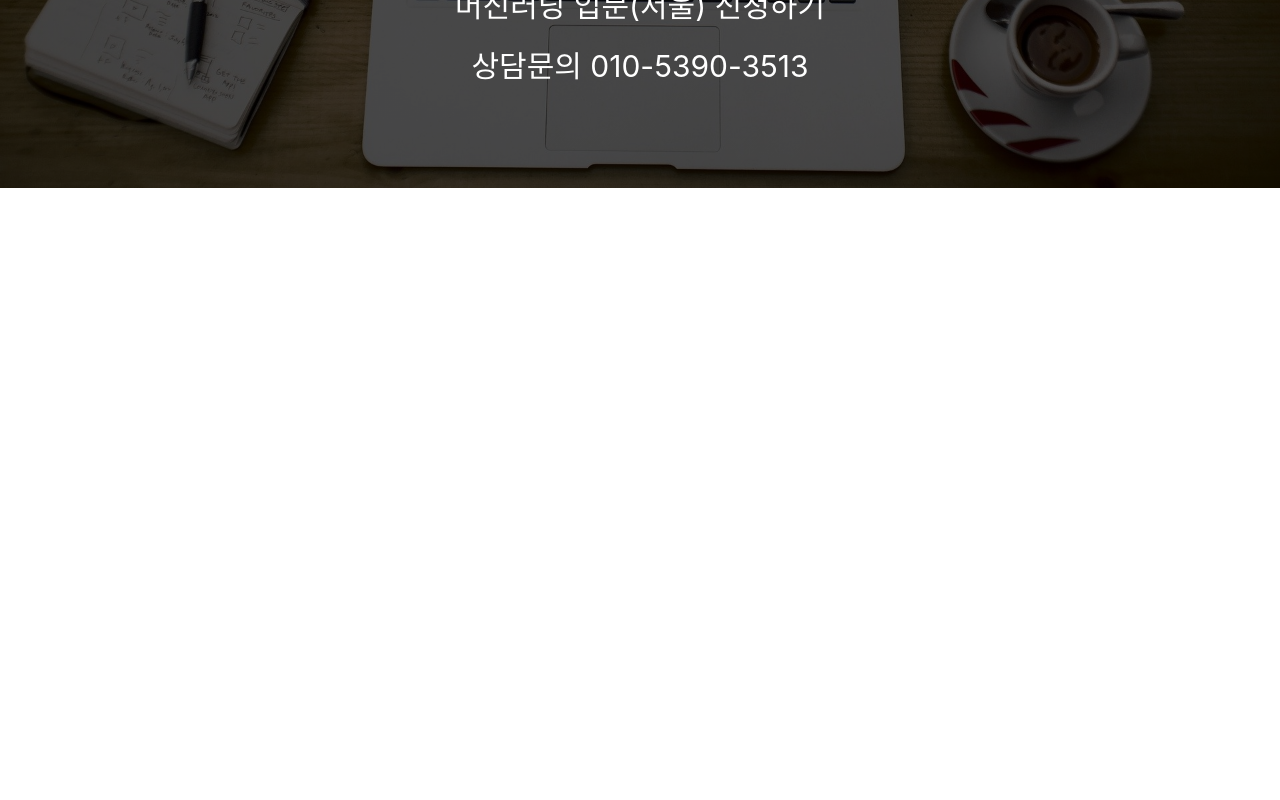
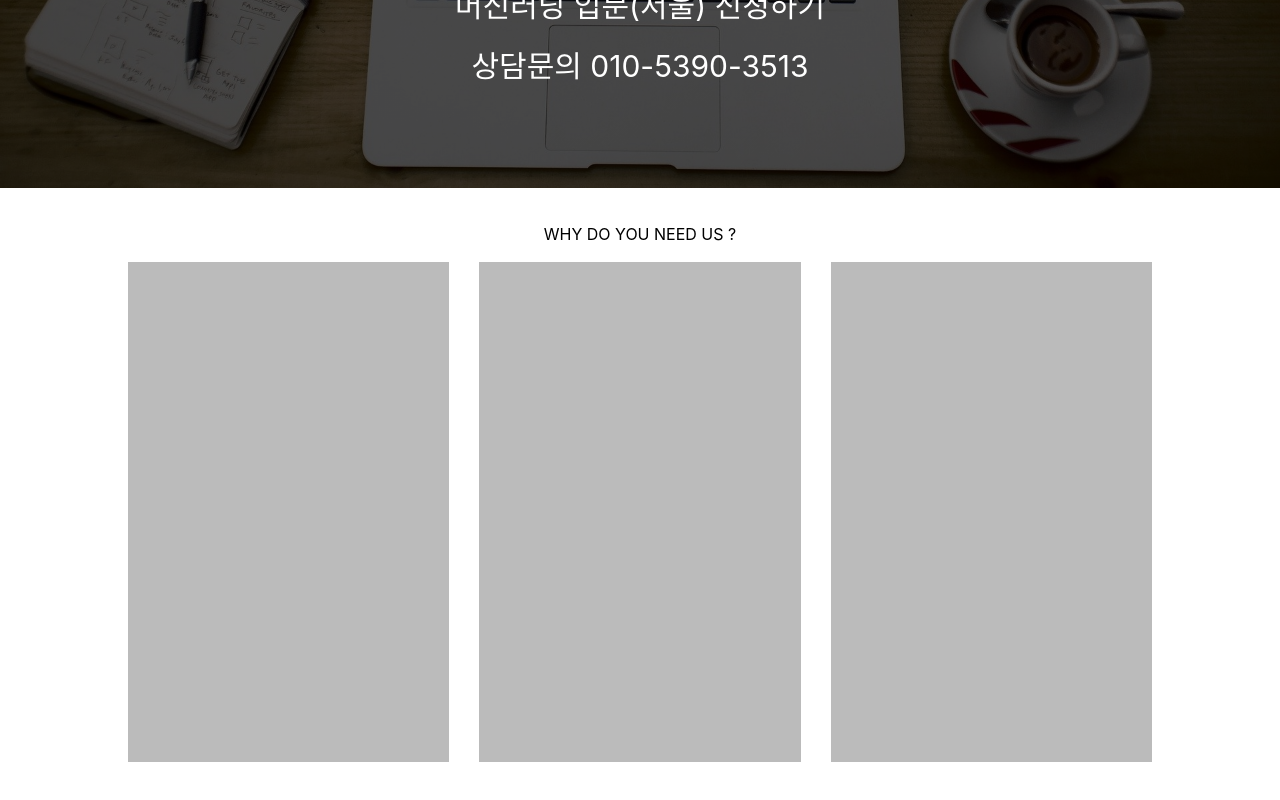
Before and after one commit to ehddnr301/webPage, a React app: page /#/ in a window 1280 px wide. Shown: the part 662-1462 px from the top of the page. Built offline with nearby package versions, Linux system fonts and the light colour scheme.

Commit message:
10th - Add Card for Horizontal flipping

```diff
--- /dev/null
+++ b/src/components/Card/index.tsx
@@ -0,0 +1,54 @@
+// TODO : children props로 내용, 색 설정 하기.
+import * as React from 'react';
+import styled from 'styled-components';
+
+const CardA = styled.div`
+    width: 100%;
+    height: 500px;
+    background-color: transparent;
+    perspective: 1000px;
+    &:hover > div {
+        transform: rotateY(180deg);
+    }
+`;
+const InnerA = styled.div`
+    position: relative;
+    width: 100%;
+    height: 100%;
+    text-align: center;
+    transition: transform 0.8s;
+    transform-style: preserve-3d;
+`;
+
+const FrontA = styled.div`
+    position: absolute;
+    width: 100%;
+    height: 100%;
+    -webkit-backface-visibility: hidden; /* Safari */
+    backface-visibility: hidden;
+    background-color: #bbb;
+    color: black;
+`;
+const BackA = styled.div`
+    position: absolute;
+    width: 100%;
+    height: 100%;
+    -webkit-backface-visibility: hidden; /* Safari */
+    backface-visibility: hidden;
+    background-color: dodgerblue;
+    color: white;
+    transform: rotateY(180deg);
+`;
+
+const Card: React.FC = () => {
+    return (
+        <CardA>
+            <InnerA>
+                <FrontA></FrontA>
+                <BackA></BackA>
+            </InnerA>
+        </CardA>
+    );
+};
+
+export default Card;
--- a/src/components/Home/index.tsx
+++ b/src/components/Home/index.tsx
@@ -1,6 +1,7 @@
 import * as React from 'react';
 import styled from 'styled-components';
 import Banner from '../Banner';
+import Why from '../Why';
 
 const Container = styled.div`
     width: 100%;
@@ -11,6 +12,7 @@ const Home: React.FC = () => {
     return (
         <Container>
             <Banner />
+            <Why />
         </Container>
     );
 };
--- /dev/null
+++ b/src/components/Why/index.tsx
@@ -0,0 +1,88 @@
+import * as React from 'react';
+import { useState } from 'react';
+import styled from 'styled-components';
+import Card from '../Card';
+
+const Container = styled.div`
+    width: 100%;
+    height: 30%;
+    padding: 3% 10%;
+`;
+
+const Title = styled.div`
+    width: 100%;
+    text-transform: uppercase;
+    text-align: center;
+    margin-bottom: 20px;
+`;
+
+const CardWrapper = styled.div`
+    display: flex;
+    & > div:not(:last-child) {
+        margin-right: 30px;
+    }
+`;
+
+const CardA = styled.div`
+    width: 100%;
+    height: 500px;
+    background-color: transparent;
+    perspective: 1000px;
+    &:hover > div {
+        transform: rotateY(180deg);
+    }
+`;
+const InnerA = styled.div`
+    position: relative;
+    width: 100%;
+    height: 100%;
+    text-align: center;
+    transition: transform 0.8s;
+    transform-style: preserve-3d;
+`;
+
+const FrontA = styled.div`
+    position: absolute;
+    width: 100%;
+    height: 100%;
+    -webkit-backface-visibility: hidden; /* Safari */
+    backface-visibility: hidden;
+    background-color: #bbb;
+    color: black;
+`;
+const BackA = styled.div`
+    position: absolute;
+    width: 100%;
+    height: 100%;
+    -webkit-backface-visibility: hidden; /* Safari */
+    backface-visibility: hidden;
+    background-color: dodgerblue;
+    color: white;
+    transform: rotateY(180deg);
+`;
+
+const CardB = styled.div`
+    width: 100%;
+    height: 500px;
+    background-color: orange;
+`;
+const CardC = styled.div`
+    width: 100%;
+    height: 500px;
+    background-color: lightseagreen;
+`;
+
+const Why: React.FC = () => {
+    return (
+        <Container>
+            <Title>why do you need us ?</Title>
+            <CardWrapper>
+                <Card />
+                <Card />
+                <Card />
+            </CardWrapper>
+        </Container>
+    );
+};
+
+export default Why;
```
Also changed, not shown: readme/commit.md (+4 -0 lines).
